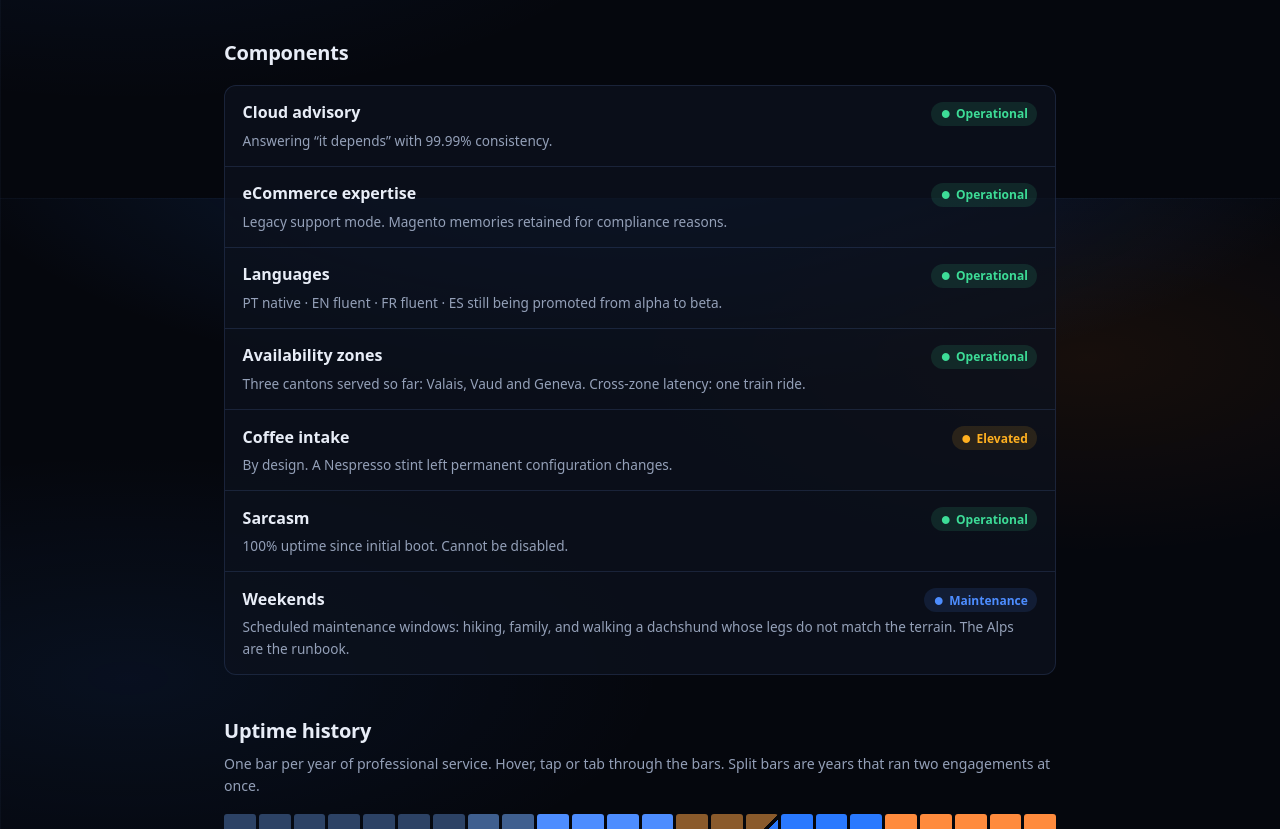
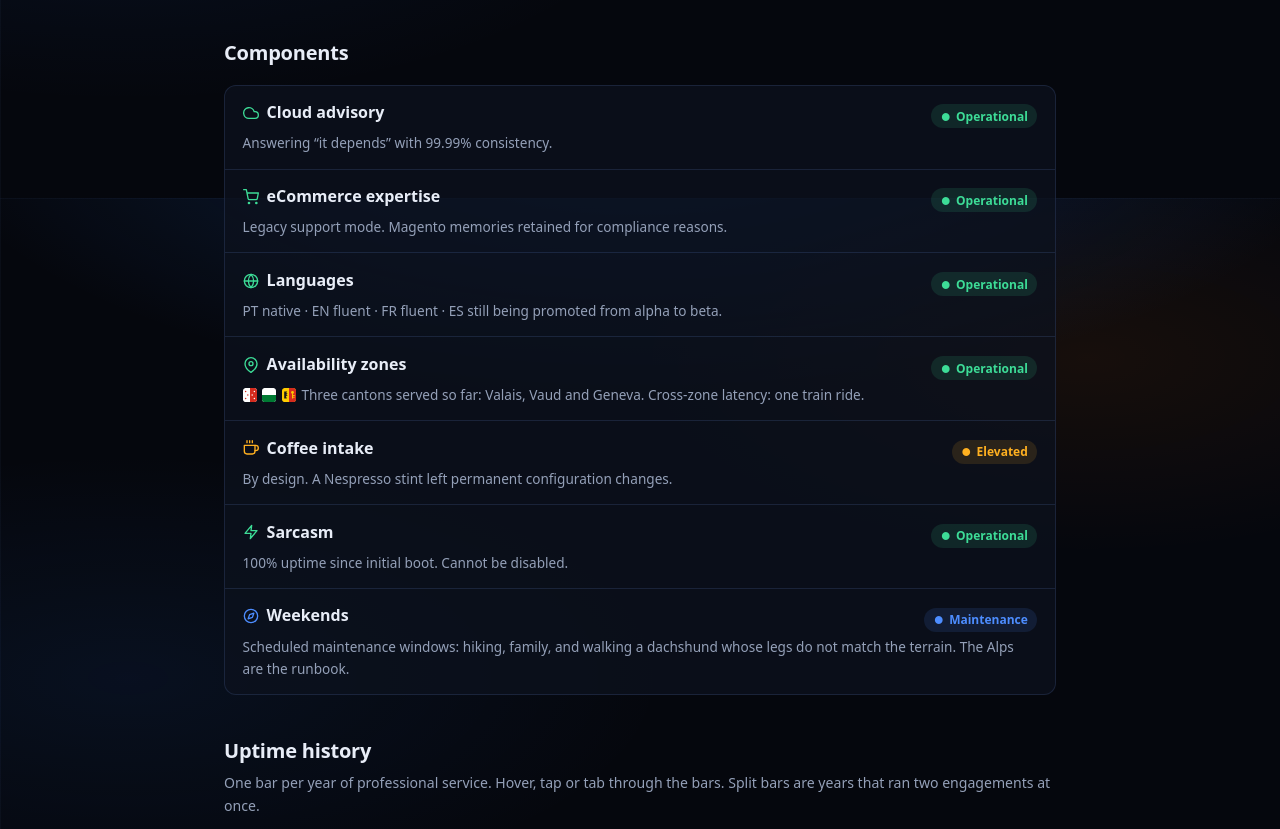
Before and after one commit to luiscmmarques/luismarques.ch, an Astro site: page / in a window 1280 px wide. Shown: the part 602-1431 px from the top of the page. Built offline with nearby package versions, Linux system fonts and the light colour scheme; Astro itself is replaced by a stand-in of ours.

Commit message:
Give every component row a glyph in its status colour
Traced from Feather Icons, inline and decorative: the row name stays the
accessible label. The colour comes from a wrapper element because scoped
styles do not reach into a child component, currentColor does.

```diff
--- /dev/null
+++ b/src/components/Glyph.astro
@@ -0,0 +1,66 @@
+---
+// Outline glyphs for the component rows, traced from Feather Icons (MIT).
+// Inline on purpose: no icon library, no font, no extra request. They inherit
+// currentColor so each row's glyph matches its status colour.
+// Decorative by default: every row already has a visible text name.
+const { name, size = 16 } = Astro.props;
+---
+
+<svg
+  class="glyph"
+  viewBox="0 0 24 24"
+  width={size}
+  height={size}
+  fill="none"
+  stroke="currentColor"
+  stroke-width="2"
+  stroke-linecap="round"
+  stroke-linejoin="round"
+  aria-hidden="true"
+  focusable="false"
+>
+  {name === 'cloud' && <path d="M18 10h-1.26A8 8 0 1 0 9 20h9a5 5 0 0 0 0-10z"></path>}
+  {name === 'cart' && (
+    <>
+      <circle cx="9" cy="21" r="1"></circle>
+      <circle cx="20" cy="21" r="1"></circle>
+      <path d="M1 1h4l2.68 13.39a2 2 0 0 0 2 1.61h9.72a2 2 0 0 0 2-1.61L23 6H6"></path>
+    </>
+  )}
+  {name === 'globe' && (
+    <>
+      <circle cx="12" cy="12" r="10"></circle>
+      <line x1="2" y1="12" x2="22" y2="12"></line>
+      <path d="M12 2a15.3 15.3 0 0 1 4 10 15.3 15.3 0 0 1-4 10 15.3 15.3 0 0 1-4-10 15.3 15.3 0 0 1 4-10z"></path>
+    </>
+  )}
+  {name === 'pin' && (
+    <>
+      <path d="M21 10c0 7-9 13-9 13s-9-6-9-13a9 9 0 0 1 18 0z"></path>
+      <circle cx="12" cy="10" r="3"></circle>
+    </>
+  )}
+  {name === 'coffee' && (
+    <>
+      <path d="M18 8h1a4 4 0 0 1 0 8h-1"></path>
+      <path d="M2 8h16v9a4 4 0 0 1-4 4H6a4 4 0 0 1-4-4V8z"></path>
+      <line x1="6" y1="1" x2="6" y2="4"></line>
+      <line x1="10" y1="1" x2="10" y2="4"></line>
+      <line x1="14" y1="1" x2="14" y2="4"></line>
+    </>
+  )}
+  {name === 'zap' && <path d="M13 2L3 14h9l-1 8 10-12h-9l1-8z"></path>}
+  {name === 'compass' && (
+    <>
+      <circle cx="12" cy="12" r="10"></circle>
+      <polygon points="16.24 7.76 14.12 14.12 7.76 16.24 9.88 9.88 16.24 7.76"></polygon>
+    </>
+  )}
+</svg>
+
+<style>
+  .glyph {
+    flex: none;
+    vertical-align: -0.15em;
+  }
+</style>
--- a/src/components/StatusRow.astro
+++ b/src/components/StatusRow.astro
@@ -1,5 +1,8 @@
 ---
-const { name, status, note } = Astro.props;
+import Glyph from './Glyph.astro';
+import Canton from './Canton.astro';
+
+const { name, status, note, icon, cantons } = Astro.props;
 
 const labels = {
   operational: 'Operational',
@@ -9,12 +12,26 @@ const labels = {
 };
 ---
 
-<div class="row">
+<div class="row" data-status={status}>
   <div class="row-main">
-    <span class="row-name">{name}</span>
+    <span class="row-name">
+      {icon && (
+        <span class="row-glyph">
+          <Glyph name={icon} />
+        </span>
+      )}
+      {name}
+    </span>
     <span class:list={['badge', status]}>{labels[status]}</span>
   </div>
-  <p class="row-note">{note}</p>
+  {/* Cantons are named in the note, so the arms are extra flavour, not information. */}
+  <p class="row-note">
+    {cantons && (
+      <span class="row-cantons">
+        {cantons.map((c) => <Canton canton={c} label={false} />)}
+      </span>
+    )}{note}
+  </p>
 </div>
 
 <style>
@@ -32,12 +49,33 @@ const labels = {
     gap: 1rem;
   }
   .row-name {
+    display: inline-flex;
+    align-items: center;
+    gap: 0.5rem;
     font-weight: 600;
   }
   .row-note {
     margin: 0.25rem 0 0;
     font-size: 0.85rem;
     color: var(--muted);
+  }
+  .row-cantons {
+    display: inline-flex;
+    align-items: center;
+    vertical-align: -0.15em;
+  }
+  /* Wrapper, not the svg: scoped styles do not reach into a child component,
+     and currentColor inherits from here into the glyph's strokes. */
+  .row-glyph {
+    display: inline-flex;
+    color: var(--ok);
+  }
+  .row[data-status='elevated'] .row-glyph,
+  .row[data-status='degraded'] .row-glyph {
+    color: var(--warn);
+  }
+  .row[data-status='maintenance'] .row-glyph {
+    color: var(--info);
   }
   .badge {
     font-size: 0.75rem;
```
